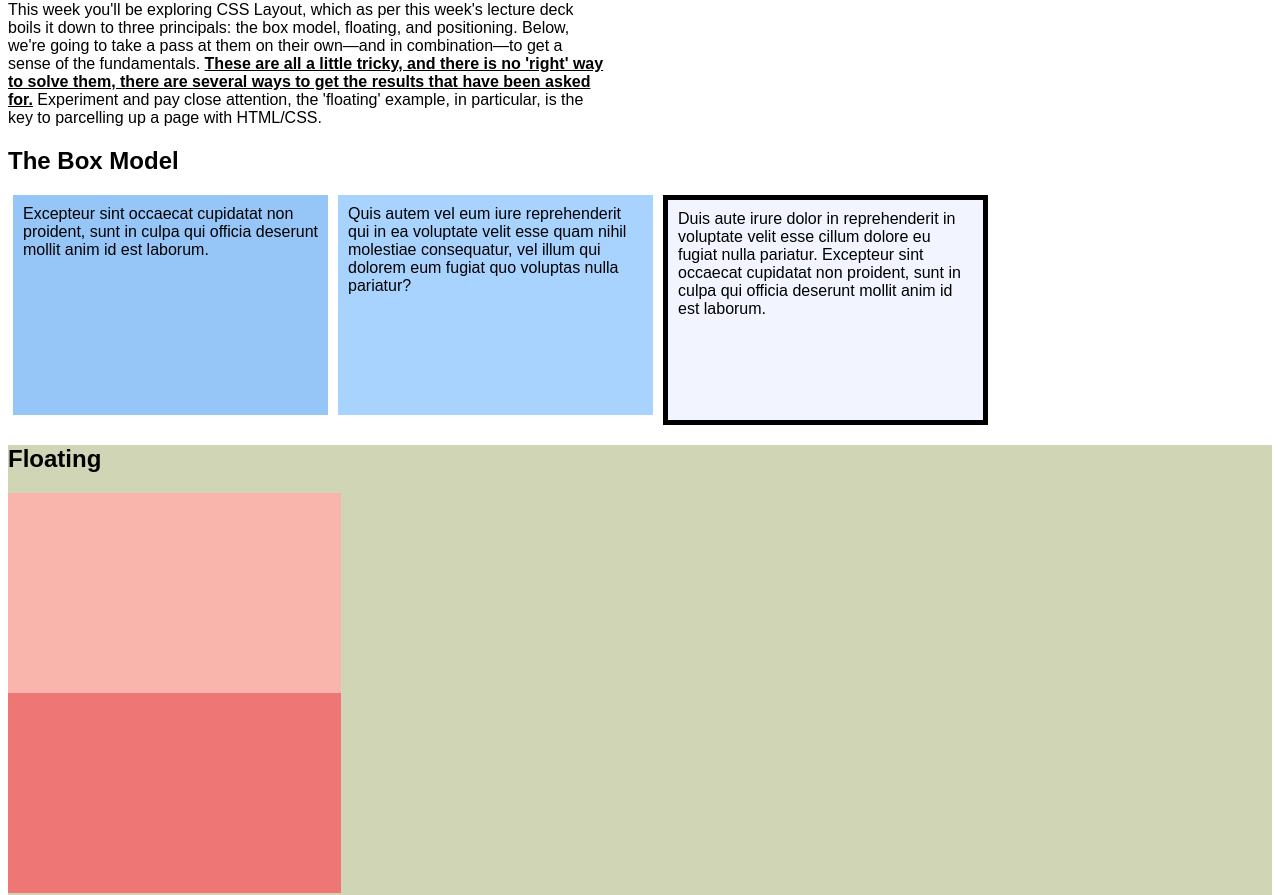
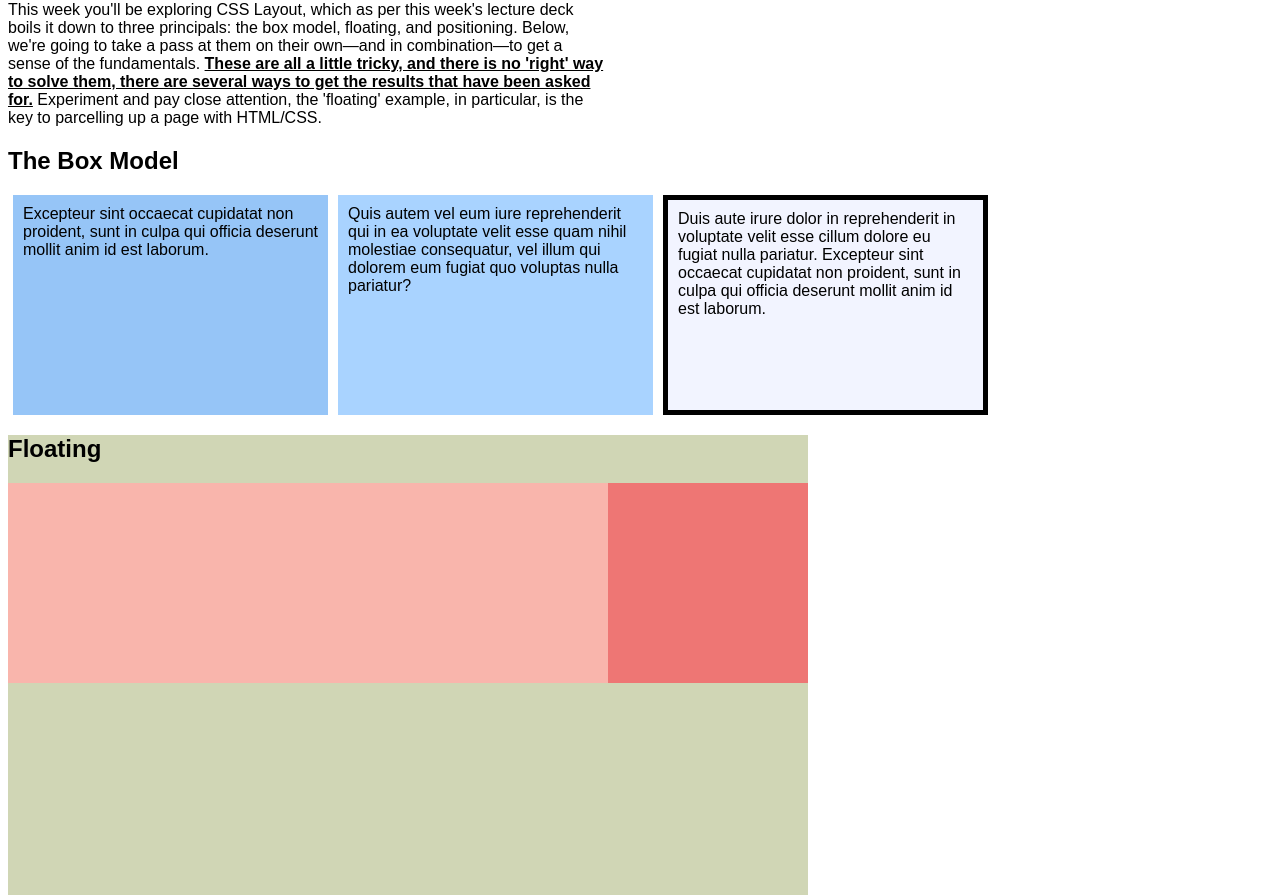
Before and after one commit to annikazamora/exercise-5, a plain HTML site: page index.html in a window 1280 px wide. Shown: the part 79-974 px from the top of the page. Drawn offline with Linux system fonts and the light colour scheme.

Commit message:
floating

```diff
--- a/index.html
+++ b/index.html
@@ -49,7 +49,7 @@
     #blockC {
       background-color: #F2F4FF;
       width: 295px;
-      height: 200px;
+      height: 190px;
       display: inline;
       float: left;
       padding: 10px;
@@ -62,22 +62,24 @@
     /* Floating */
 
     #container2 {
-      width: 100%;
+      width: 800px;
       height: 500px;
       background-color: #D0D6B5;
       clear: both;
     }
 
     #blockD {
-      width: 333px;
+      width: 75%;
       height: 200px;
       background-color: #F9B5AC;
+      float: left;
     }
 
     #blockE {
-      width: 333px;
+      width: 25%;
       height: 200px;
       background-color: #EE7674;
+      float: right;
     }
 
     /* Positioning */
@@ -95,12 +97,14 @@
       width: 333px;
       height: 200px;
       background-color: #7FBEAB;
+
     }
 
     #blockH {
       width: 333px;
       height: 200px;
       background-color: #7E998A;
+
     }
   </style>
 
```
